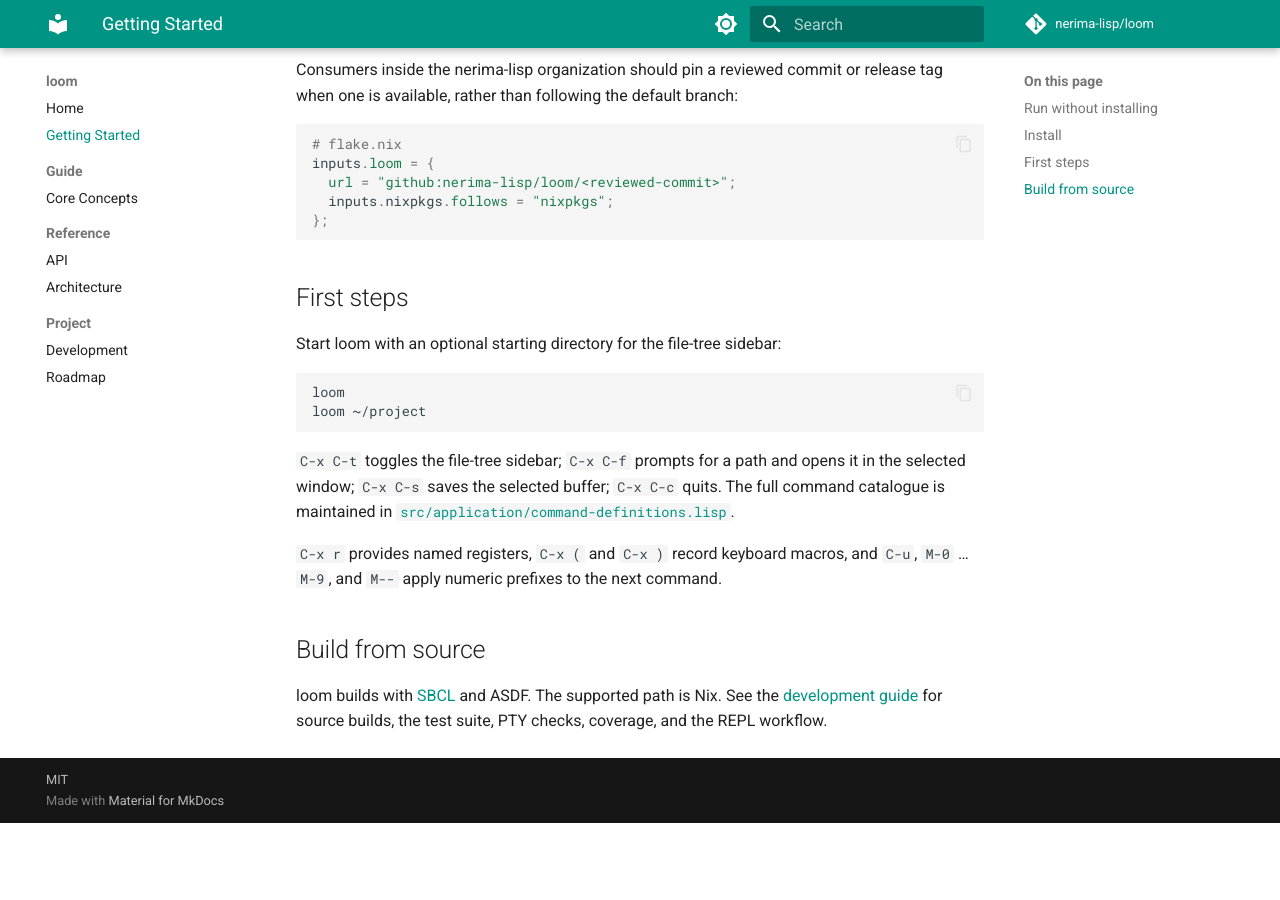
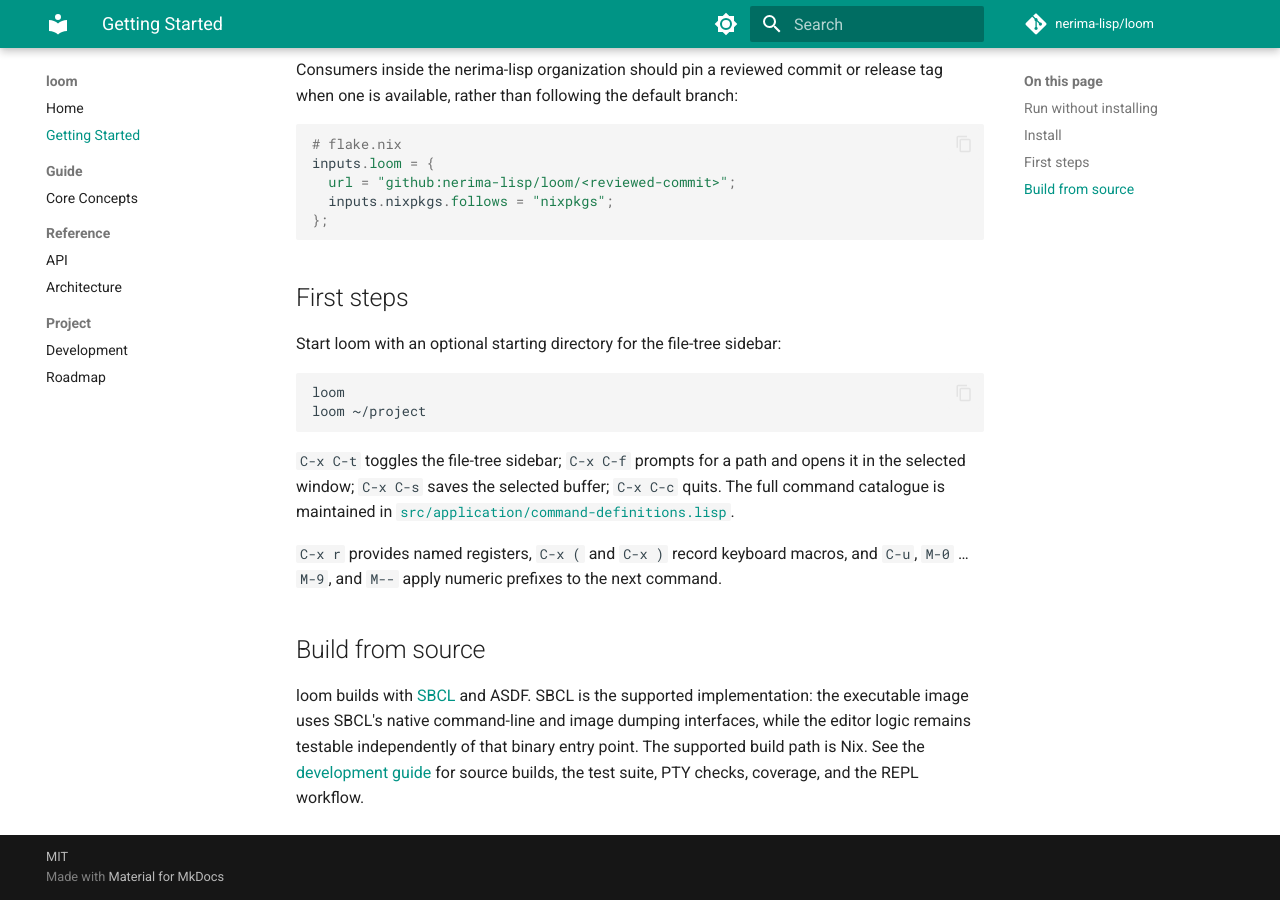
Before and after one commit to nerima-lisp/loom, an MkDocs documentation site: the page built from docs/src/getting-started.md, in a window 1280 px wide and 900 px high, scrolled down 519 px. Built offline with MkDocs 1.6.1 and Material for MkDocs 9.7.7, drawn with Linux system fonts in a browser that asks for light colours; comment, search, counter and statistics services are not loaded; before the commit the page ends 1342 px from its top, so only the background shows below that.

Commit message:
docs: document supported Lisp implementation

```diff
--- a/docs/src/getting-started.md
+++ b/docs/src/getting-started.md
@@ -51,6 +51,9 @@ and `C-u`, `M-0` … `M-9`, and `M--` apply numeric prefixes to the next command
 
 ## Build from source
 
-loom builds with [SBCL](http://www.sbcl.org/) and ASDF. The supported path is
-Nix. See the [development guide](project/development.md) for source builds,
-the test suite, PTY checks, coverage, and the REPL workflow.
+loom builds with [SBCL](http://www.sbcl.org/) and ASDF. SBCL is the supported
+implementation: the executable image uses SBCL's native command-line and image
+dumping interfaces, while the editor logic remains testable independently of
+that binary entry point. The supported build path is Nix. See the
+[development guide](project/development.md) for source builds, the test suite,
+PTY checks, coverage, and the REPL workflow.
```
